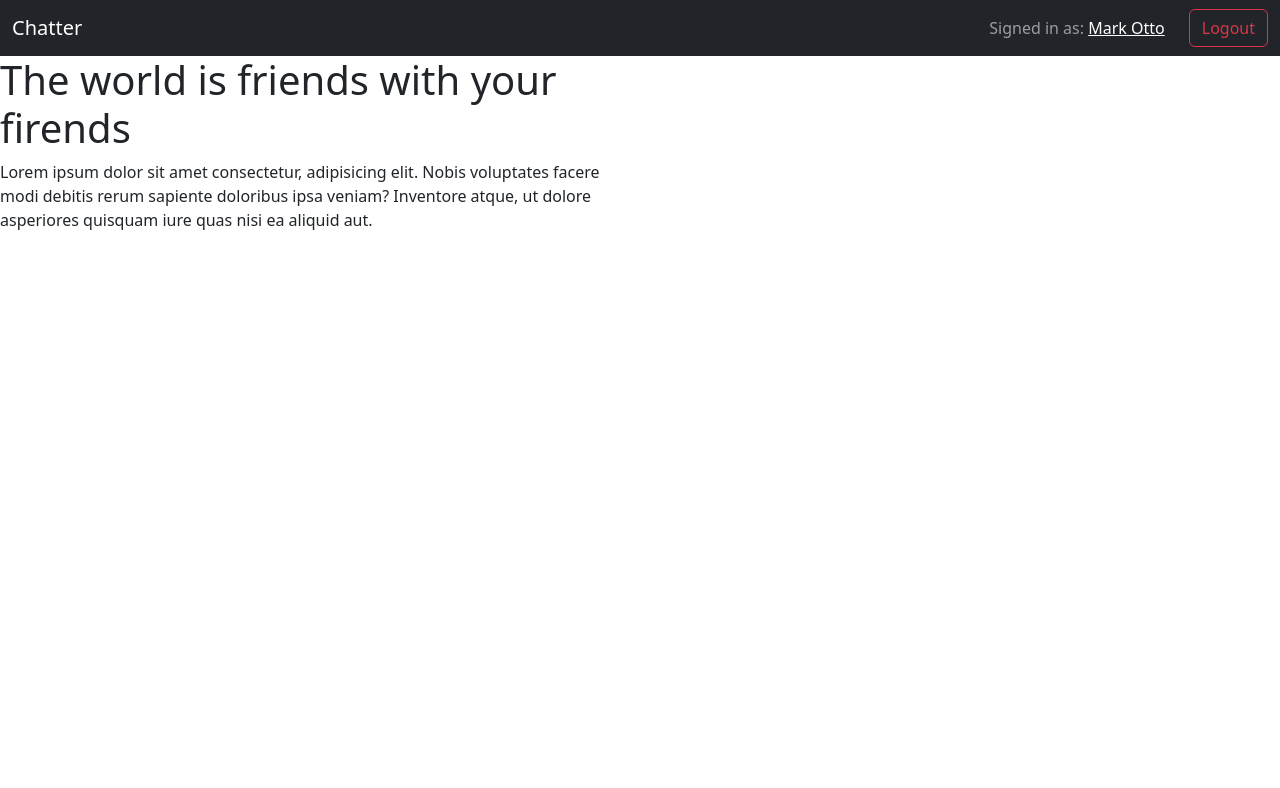
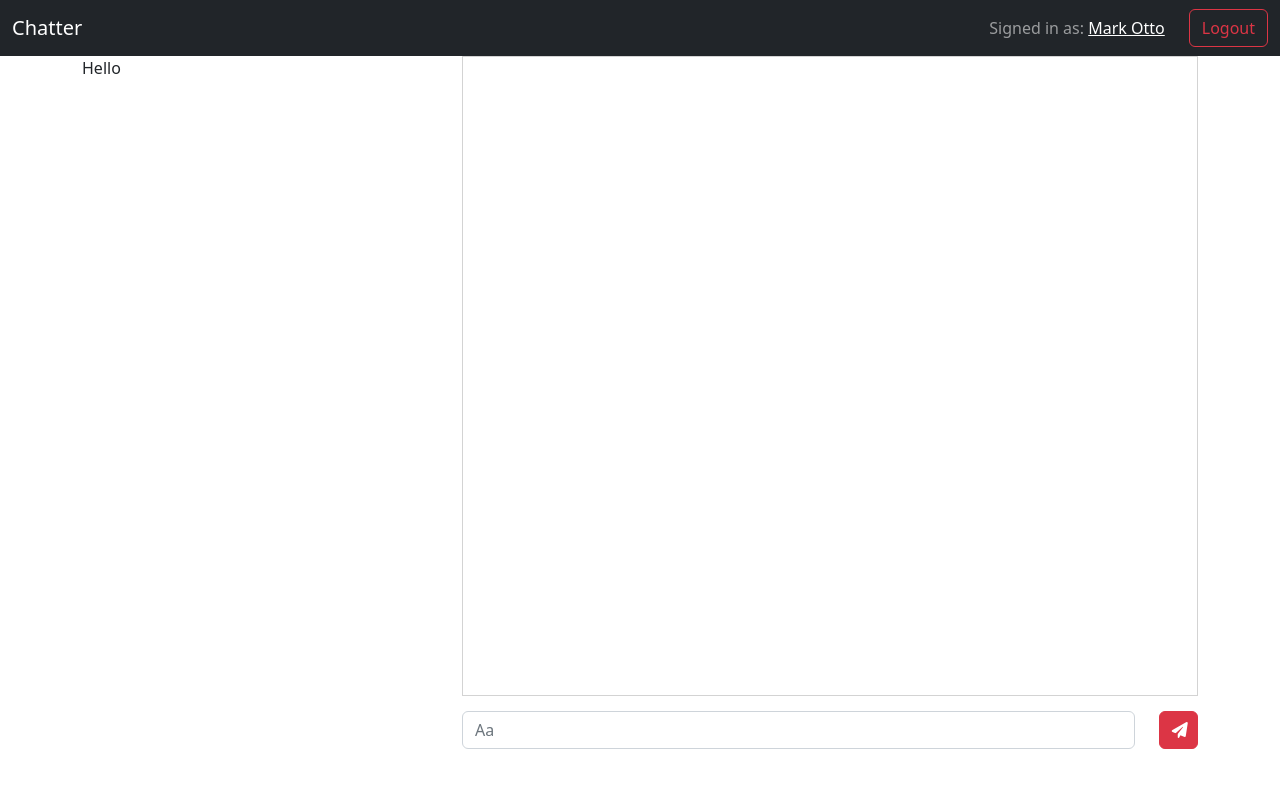
Before and after one commit to DorijanKomsic/chat-app-frontend, a React (Create React App) app: page / in a window 1280 px wide. Shown: the top 788 px of the page. Built offline with nearby package versions, Linux system fonts and the light colour scheme.

Commit message:
Created messages form

```diff
--- a/public/index.html
+++ b/public/index.html
@@ -9,6 +9,7 @@
       name="description"
       content="Web site created using create-react-app"
     />
+    <link rel="stylesheet" href="https://cdnjs.cloudflare.com/ajax/libs/font-awesome/6.2.1/css/all.min.css" integrity="sha512-MV7K8+y+gLIBoVD59lQIYicR65iaqukzvf/nwasF0nqhPay5w/9lJmVM2hMDcnK1OnMGCdVK+iQrJ7lzPJQd1w==" crossorigin="anonymous" referrerpolicy="no-referrer" />
     <link rel="apple-touch-icon" href="%PUBLIC_URL%/logo192.png" />
     <!--
       manifest.json provides metadata used when your web app is installed on a
--- /dev/null
+++ b/src/components/MessageForm.css
@@ -0,0 +1,6 @@
+.messages-form {
+    height: 80vh;
+    border: 1px solid lightgray;
+    overflow-y: scroll;
+    margin-bottom: 15px;
+}
--- /dev/null
+++ b/src/components/MessageForm.js
@@ -0,0 +1,33 @@
+import React from 'react'
+import { Button, Col, Form, Row } from 'react-bootstrap'
+import './MessageForm.css'
+
+function MessageForm() {
+
+    function handleSubmit(e){
+        e.preventDefault();
+    }
+
+    return (
+        <div>
+            <div className='messages-form'></div>
+                <Form onSubmit={handleSubmit}>
+                    <Row>
+                        <Col md={11}>
+                            <Form.Group>
+                                <Form.Control type='text' placeholder='Aa'></Form.Control>
+                            </Form.Group>
+                        </Col>
+                        <Col md={1}>
+                            <Button variant='danger' type='submit' style={{width: "100%"}}>
+                                <i className='fas fa-paper-plane'></i>
+                            </Button>
+                        </Col>
+                    </Row>
+
+                </Form>
+        </div>
+  )
+}
+
+export default MessageForm
--- /dev/null
+++ b/src/components/Sidebar.js
@@ -0,0 +1,12 @@
+import React from 'react'
+import { Col, Container, Row } from 'react-bootstrap'
+
+function Sidebar() {
+  return (
+    <div>
+        Hello
+    </div>
+  )
+}
+
+export default Sidebar
--- a/src/pages/Home.js
+++ b/src/pages/Home.js
@@ -1,16 +1,16 @@
 import React from 'react'
-import {Row, Col, Button} from 'react-bootstrap'
+import {Row, Col, Button, Container} from 'react-bootstrap'
+import MessageForm from '../components/MessageForm'
+import Sidebar from '../components/Sidebar'
 
 function Home() {
   return (
-    <Row>
-      <Col md={6} className="d-flex flex-direction-column align-items-center justify-content-center">
-        <div>
-          <h1>The world is friends with your firends</h1>
-          <p>Lorem ipsum dolor sit amet consectetur, adipisicing elit. Nobis voluptates facere modi debitis rerum sapiente doloribus ipsa veniam? Inventore atque, ut dolore asperiores quisquam iure quas nisi ea aliquid aut.</p>
-        </div>
-      </Col>
-    </Row>
+    <Container>
+        <Row>
+            <Col md={4}><Sidebar /></Col>
+            <Col md={8}><MessageForm/></Col>
+        </Row>
+    </Container>
   )
 }
 
```
